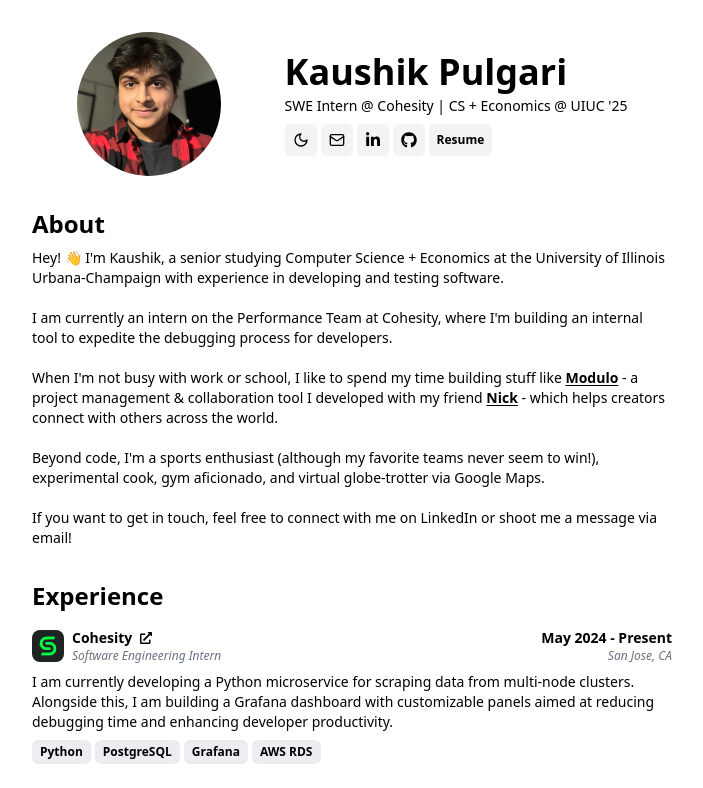
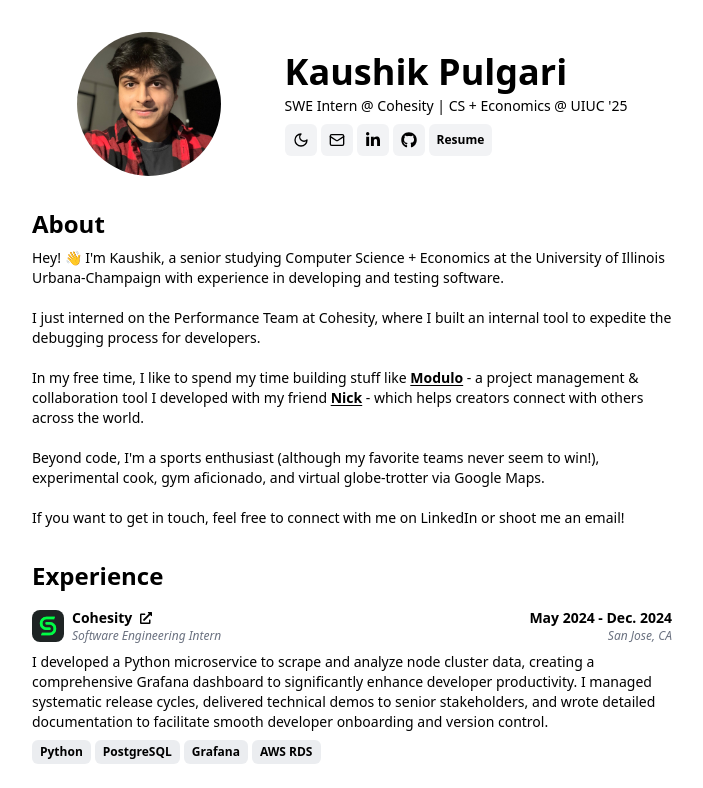
Before and after one commit to kpulgari/kpulgari.github.io, a React (Vite) app: page / in a window 1280 px wide. Shown: the top 788 px of the page, without its empty margins (288-991 px from the left). Built offline with nearby package versions, Linux system fonts and the light colour scheme.

Commit message:
Update bio and experience

```diff
--- a/src/page.jsx
+++ b/src/page.jsx
@@ -38,10 +38,10 @@
     name: "Cohesity",
     link: "https://www.cohesity.com",
     role: "Software Engineering Intern",
-    dates: "May 2024 - Present",
+    dates: "May 2024 - Dec. 2024",
     location: "San Jose, CA",
     description:
-      "I am currently developing a Python microservice for scraping data from multi-node clusters. Alongside this, I am building a Grafana dashboard with customizable panels aimed at reducing debugging time and enhancing developer productivity.",
+      "I developed a Python microservice to scrape and analyze node cluster data, creating a comprehensive Grafana dashboard to significantly enhance developer productivity. I managed systematic release cycles, delivered technical demos to senior stakeholders, and wrote detailed documentation to facilitate smooth developer onboarding and version control.",
     image: <img src={cohesity} className="w-8 h-8 rounded-lg"></img>,
     tags: ["Python", "PostgreSQL", "Grafana", "AWS RDS"],
   },
@@ -194,13 +194,13 @@
               <br /> <br />
               <span>
                 {
-                  "I am currently an intern on the Performance Team at Cohesity, where I'm building an internal tool to expedite the debugging process for developers. "
+                  "I just interned on the Performance Team at Cohesity, where I built an internal tool to expedite the debugging process for developers. "
                 }
               </span>
               <br /> <br />
               <span>
                 {
-                  "When I'm not busy with work or school, I like to spend my time building stuff like "
+                  "In my free time, I like to spend my time building stuff like "
                 }
                 <a
                   href="https://projectmodulo.com/"
@@ -232,7 +232,7 @@
               <br /> <br />
               <span>
                 {
-                  "If you want to get in touch, feel free to connect with me on LinkedIn or shoot me a message via email!"
+                  "If you want to get in touch, feel free to connect with me on LinkedIn or shoot me an email!"
                 }
               </span>
             </div>
```
